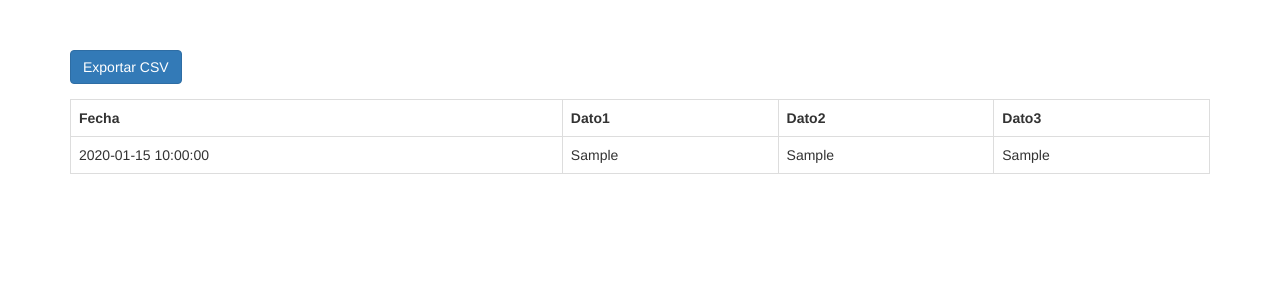
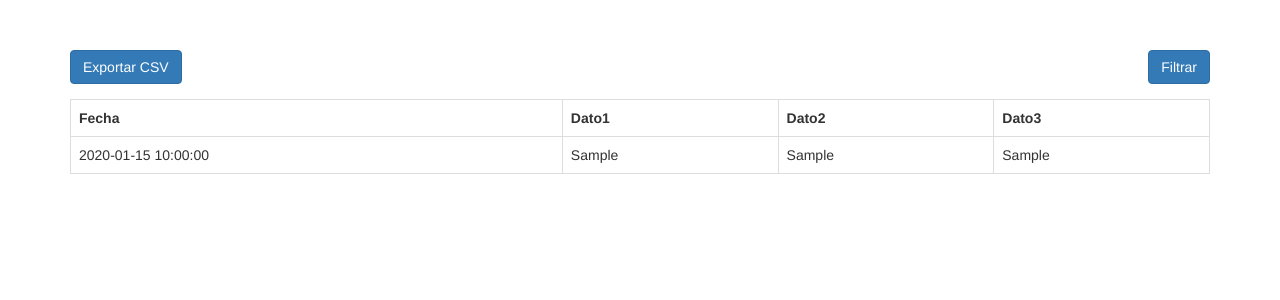
Before and after one commit to JoseTapiaG/KippZonen-ServiceMode-Server, a Python web app: template kippzonenserver/templates/registers.html in a window 1280 px wide. Shown: the part 52-352 px from the top of the page. Run offline with Jinja, Linux system fonts and the light colour scheme; the template is opened without the code that fills it: most values are stand-ins (such as "Sample title", 1, 10 or a date in 2020).

Commit message:
boton filtrar en registros

```diff
--- a/kippzonenserver/templates/registers.html
+++ b/kippzonenserver/templates/registers.html
@@ -28,7 +28,9 @@
         <input name="dateEnd" type="hidden" value="{{date_end}}">
         <div class="form-group">
             <input type="submit" value="Exportar CSV" class="btn btn-primary">
+            <a href="filter" type="button" class="btn btn-primary pull-right">Filtrar</a>
         </div>
+
     </form>
     <table class="table table-bordered">
 
```
